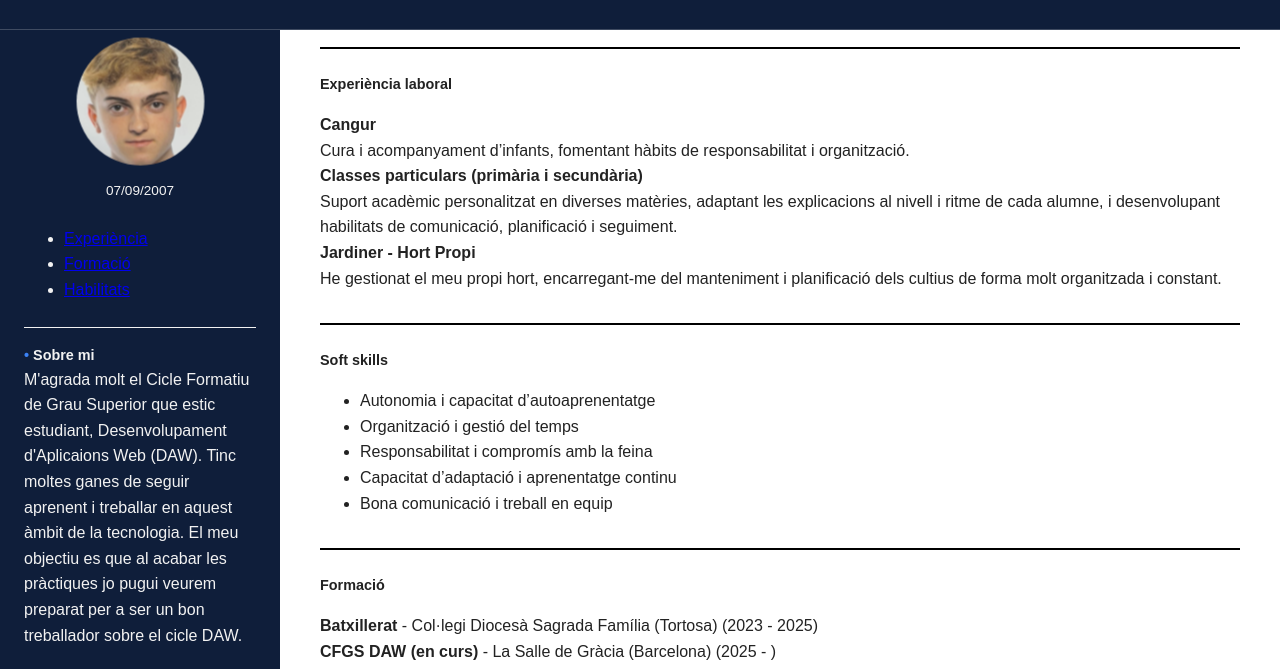
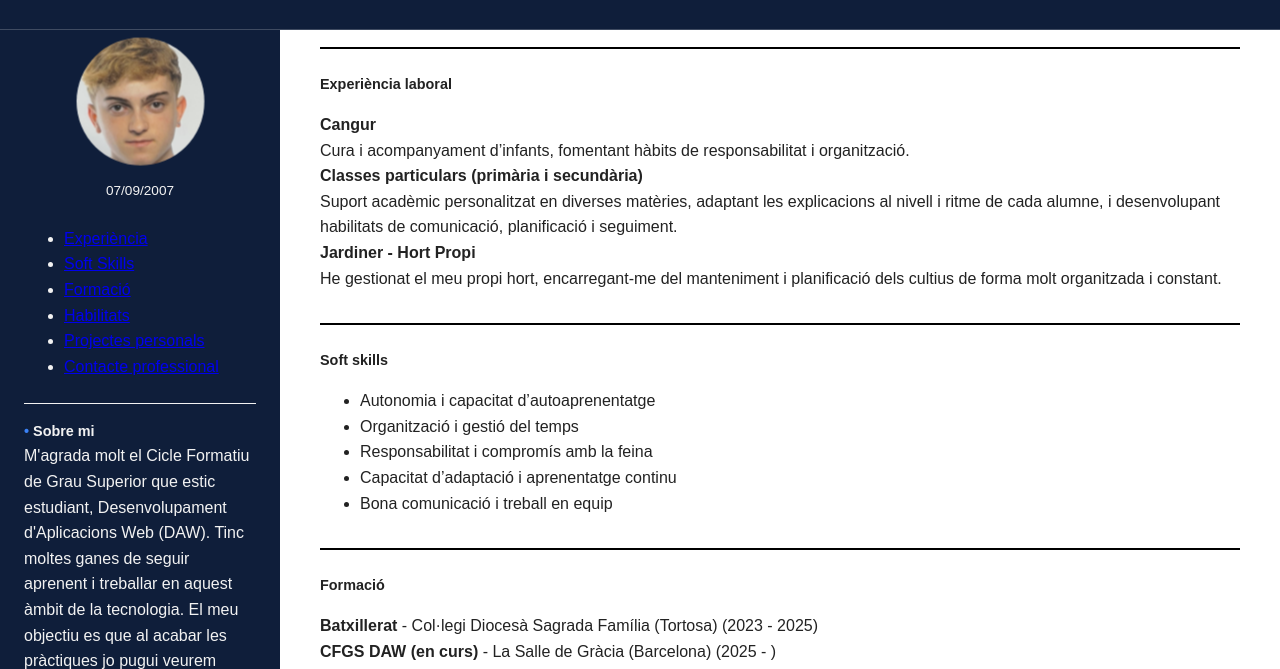
Before and after one commit to pauguimera/CV_Pau_Guimera, a plain HTML site: page index.html in a window 1280 px wide. Shown: the part 113-782 px from the top of the page. Drawn offline with Linux system fonts and the light colour scheme.

Commit message:
commit final

```diff
--- a/index.html
+++ b/index.html
@@ -27,14 +27,17 @@
     <nav class="sidebar-nav" id="Navegacio_del_CV">
       <ul>
         <li><a href="#experiencia">Experiència</a></li>
+        <li><a href="#soft-skills">Soft Skills</a></li>
         <li><a href="#formacio">Formació</a></li>
         <li><a href="#habilitats">Habilitats</a></li>
+        <li><a href="#projectes">Projectes personals</a></li>
+        <li><a href="#contacte-form">Contacte professional</a></li>
       </ul>
     </nav>
 
     <section>
       <h2 class="sidebar-title">Sobre mi</h2>
-      <p>M'agrada molt el Cicle Formatiu de Grau Superior que estic estudiant, Desenvolupament d'Aplicaions Web (DAW).
+      <p>M'agrada molt el Cicle Formatiu de Grau Superior que estic estudiant, Desenvolupament d'Aplicacions Web (DAW).
         Tinc moltes ganes de seguir aprenent i treballar en aquest àmbit de la tecnologia.
         El meu objectiu es que al acabar les pràctiques jo pugui veurem preparat per a ser un bon treballador sobre el cicle DAW.
       </p>
```
